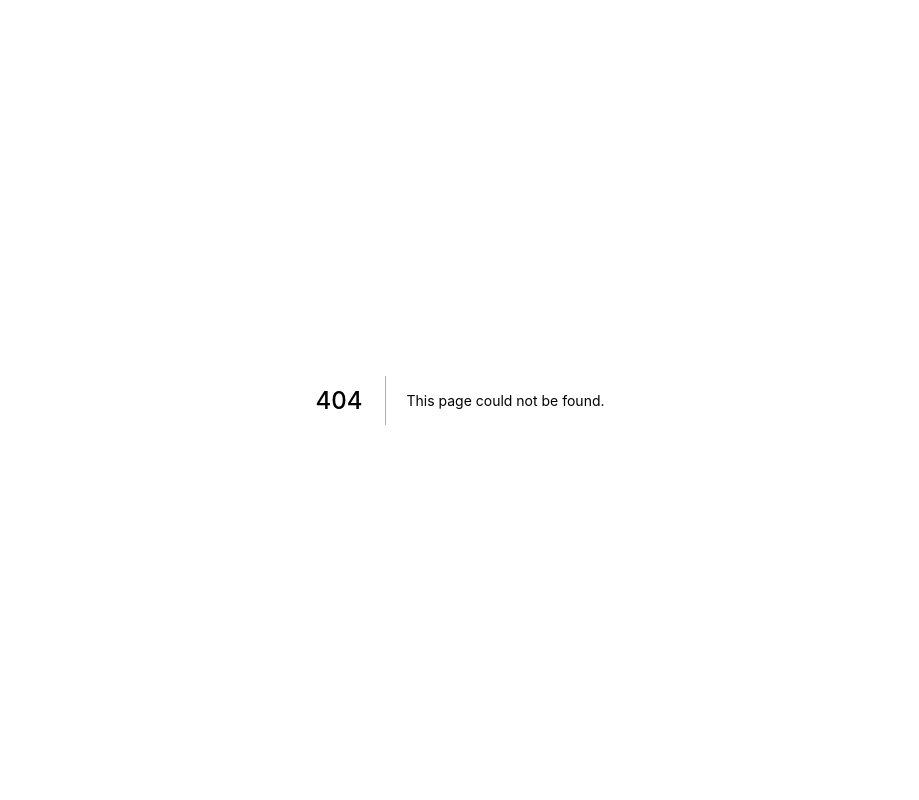
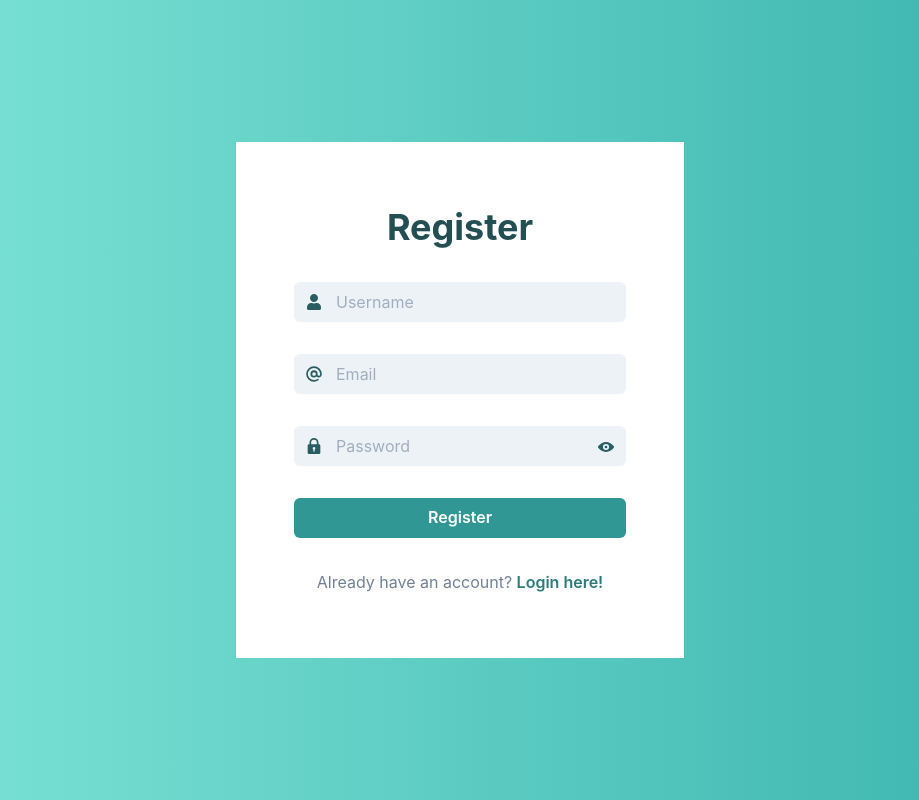
Before and after one commit to kTrzcinskii/project-manager, a Next.js app in the folder frontend/: page /register in a window 1280 px wide. Before the commit this address had no page. Shown: the whole page, without its empty margins (180-1099 px from the left). Built offline with nearby package versions, Linux system fonts and the light colour scheme.

Commit message:
register form design

```diff
--- /dev/null
+++ b/frontend/pages/register.tsx
@@ -0,0 +1,47 @@
+import {
+  VStack,
+  useBreakpointValue,
+  Heading,
+  Text,
+  Link,
+} from "@chakra-ui/react";
+import type { NextPage } from "next";
+import RegisterForm from "../src/components/sections/RegisterForm";
+import FormContainer from "../src/components/ui/FormContainer";
+import GradientBg from "../src/components/ui/GradientBg";
+import NextLink from "next/link";
+
+const Register: NextPage = () => {
+  return (
+    <GradientBg>
+      <FormContainer>
+        <VStack
+          w='full'
+          spacing={useBreakpointValue({ base: 4, md: 6, lg: 8 })}
+          align='center'
+        >
+          <Heading
+            size={useBreakpointValue({ base: "lg", md: "xl" })}
+            color='teal.800'
+          >
+            Register
+          </Heading>
+          <RegisterForm />
+          <Text
+            color='gray.500'
+            fontSize={useBreakpointValue({ base: "sm", md: "md" })}
+          >
+            Already have an account?{" "}
+            <NextLink href='/login' passHref>
+              <Link color='teal.600' fontWeight='semibold'>
+                Login here!
+              </Link>
+            </NextLink>
+          </Text>
+        </VStack>
+      </FormContainer>
+    </GradientBg>
+  );
+};
+
+export default Register;
--- /dev/null
+++ b/frontend/src/components/sections/RegisterForm.tsx
@@ -0,0 +1,63 @@
+import { AtSignIcon } from "@chakra-ui/icons";
+import { Button, useBreakpointValue, VStack } from "@chakra-ui/react";
+import { Form, Formik } from "formik";
+import RegisterFormSchema from "../../utils/RegisterFormSchema";
+import InputField from "../ui/InputField";
+import PasswordInputField from "../ui/PasswordInputField";
+import { FaUser } from "react-icons/fa";
+
+interface RegisterFormValues {
+  username: string;
+  email: string;
+  password: string;
+}
+
+const RegisterForm: React.FC = () => {
+  const initialValues: RegisterFormValues = {
+    username: "",
+    email: "",
+    password: "",
+  };
+
+  const formSpacing = useBreakpointValue({ base: 4, md: 6, lg: 8 });
+
+  return (
+    <Formik
+      initialValues={initialValues}
+      onSubmit={(values, action) => {
+        console.log(values);
+      }}
+      validationSchema={RegisterFormSchema}
+    >
+      {({ isSubmitting }) => (
+        <Form>
+          <VStack w='full' align='flex-start' spacing={formSpacing}>
+            <InputField
+              name='username'
+              type='text'
+              placeholder='Username'
+              icon={<FaUser color='#285E61' />}
+            />
+            <InputField
+              name='email'
+              type='email'
+              placeholder='Email'
+              icon={<AtSignIcon color='teal.700' />}
+            />
+            <PasswordInputField name='password' placeholder='Password' />
+            <Button
+              type='submit'
+              colorScheme='teal'
+              w='full'
+              _focus={{ ring: 3, ringColor: "teal.800" }}
+            >
+              Register
+            </Button>
+          </VStack>
+        </Form>
+      )}
+    </Formik>
+  );
+};
+
+export default RegisterForm;
--- /dev/null
+++ b/frontend/src/utils/RegisterFormSchema.ts
@@ -0,0 +1,11 @@
+import * as Yup from "yup";
+
+const RegisterFormSchema = Yup.object().shape({
+  username: Yup.string().required("Username is required"),
+  email: Yup.string()
+    .email("Provided email is incorrect")
+    .required("Email is required"),
+  password: Yup.string().required("Password is required"),
+});
+
+export default RegisterFormSchema;
```
